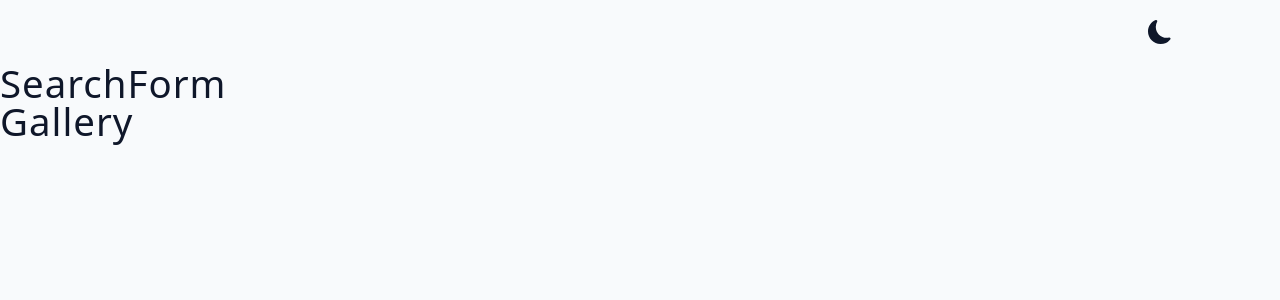
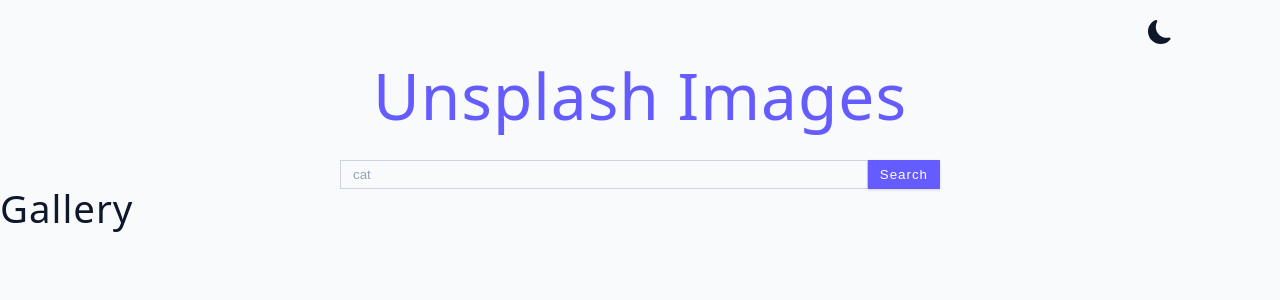
Before and after one commit to Quwambinuyo/unsplash, a React (Vite) app: page / in a window 1280 px wide. Shown: the top 300 px of the page. Built offline with nearby package versions, Linux system fonts and the light colour scheme.

Commit message:
implement search form functionality and add dark theme support in CSS

```diff
--- a/src/components/SearchForm.jsx
+++ b/src/components/SearchForm.jsx
@@ -1,7 +1,31 @@
 import React from "react";
+import { useGlobalContext } from "../context/context";
 
 const SearchForm = () => {
-  return <h2>SearchForm</h2>;
+  const handleSubmit = (e) => {
+    e.preventDefault();
+    // console.log(e.target.elements);
+    const searchValue = e.target.elements.search.value;
+    if (!searchValue) return;
+    console.log(searchValue);
+  };
+
+  return (
+    <>
+      <h1 className="title">unsplash images</h1>
+      <form className="search-form" onSubmit={handleSubmit}>
+        <input
+          type="text"
+          className="form-input search-input"
+          name="search"
+          placeholder="cat"
+        />
+        <button type="submit" className="btn">
+          Search
+        </button>
+      </form>
+    </>
+  );
 };
 
 export default SearchForm;
--- a/src/index.css
+++ b/src/index.css
@@ -67,6 +67,13 @@
   --textColor: var(--grey-900);
   --dark-mode-transition: color 0.3s ease-in-out,
     background-color 0.3s ease-in-out;
+}
+
+@media (prefers-color-scheme: dark) {
+  :root {
+    --textColor: var(--dark-mode-text-color);
+    --backgroundColor: var(--dark-mode-bg-color);
+  }
 }
 
 .dark-theme {
```
